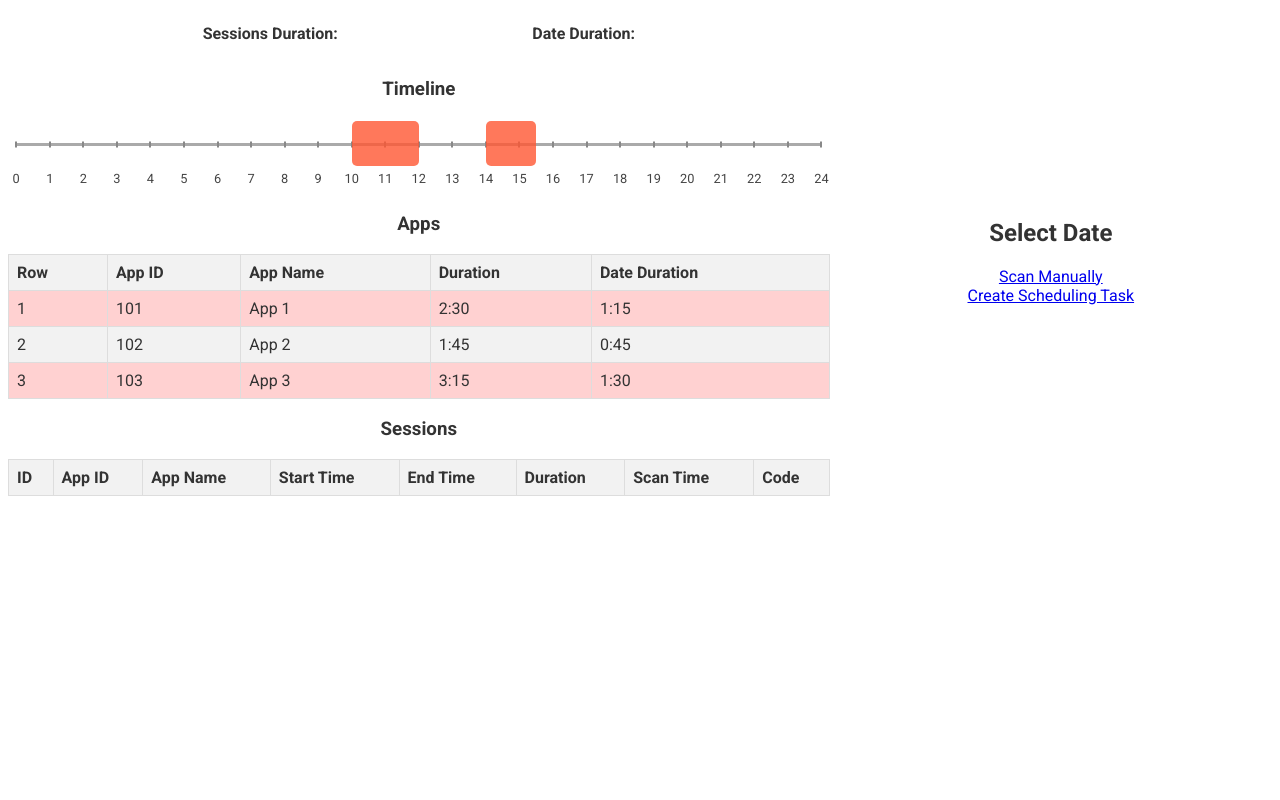
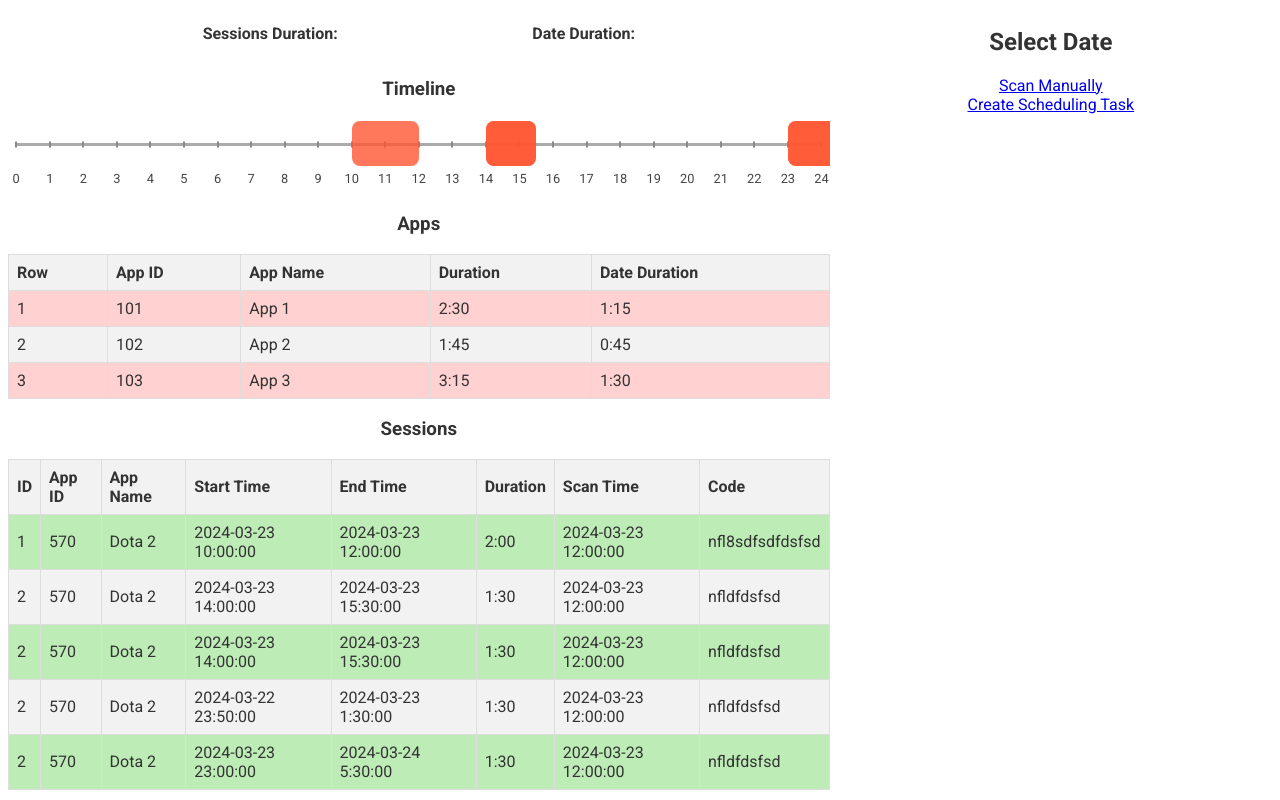
Before and after one commit to MHD-MMfire/MMTime, a Flask app: template templates/dashboard.html in a window 1280 px wide. Run offline with Flask 3, Linux system fonts and the light colour scheme; the template is opened without the code that fills it, so the values that code supplies are empty.

Commit message:
left panel almost complete

```diff
--- a/static/css/app.css
+++ b/static/css/app.css
@@ -20,7 +20,6 @@
 .right-panel {
     display: flex;
     flex-direction: column;
-    justify-content: center; /* Center vertically */
     align-items: center; /* Center horizontally */
 }
 
@@ -92,7 +91,7 @@
 .timeline-event {
     position: absolute;
     background-color: var(--primary-color);
-    border-radius: 5px;
+    border-radius: 8px;
     opacity: 0.8;
     top: -25px;
     height: 45px;
@@ -156,6 +155,7 @@
 
 .trow2 {
     background-color: #bdecb6; /* Green */
+    /*background-color: #a8dadc; !* Blue *!*/
 }
 
 .hover {
--- a/static/js/app.js
+++ b/static/js/app.js
@@ -77,8 +77,11 @@ function calculateWidth(startTime, endTime) {
 
 // Example session data (similar to previous code)
 var sessions = [
-    { start_time: '2024-03-23 10:00:00', end_time: '2024-03-23 12:00:00', duration: '2:00', app_name: 'Dota 2' },
-    { start_time: '2024-03-23 14:00:00', end_time: '2024-03-23 15:30:00', duration: '1:30', app_name: 'Dota 2'  },
+    { start_time: '2024-03-23 10:00:00', end_time: '2024-03-23 12:00:00', duration: '2:00', app_name: 'Dota 2', id: 1, app_id: 570, scan_time: '2024-03-23 12:00:00', code: 'nfl8sdfsdfdsfsd' },
+    { start_time: '2024-03-23 14:00:00', end_time: '2024-03-23 15:30:00', duration: '1:30', app_name: 'Dota 2',  id: 2, app_id: 570, scan_time: '2024-03-23 12:00:00', code: 'nfldfdsfsd' },
+    { start_time: '2024-03-23 14:00:00', end_time: '2024-03-23 15:30:00', duration: '1:30', app_name: 'Dota 2',  id: 2, app_id: 570, scan_time: '2024-03-23 12:00:00', code: 'nfldfdsfsd' },
+    { start_time: '2024-03-22 23:50:00', end_time: '2024-03-23 1:30:00', duration: '1:30', app_name: 'Dota 2',  id: 2, app_id: 570, scan_time: '2024-03-23 12:00:00', code: 'nfldfdsfsd' },
+    { start_time: '2024-03-23 23:00:00', end_time: '2024-03-24 5:30:00', duration: '1:30', app_name: 'Dota 2',  id: 2, app_id: 570, scan_time: '2024-03-23 12:00:00', code: 'nfldfdsfsd' },
     // Add more session data as needed
 ];
 
@@ -120,7 +123,7 @@ function hideTooltip() {
     tooltip.style.display = 'none';
 }
 
-//------------------------App Table---------------------------
+//------------------------Apps Table---------------------------
 
 // Sample test data for apps
 const appsData = [
@@ -166,6 +169,44 @@ function populateAppsTable() {
 // Call the function to populate the apps table
 populateAppsTable();
 
+//------------------------Sessions Table---------------------------
+function populateSessionsTable() {
+    const appsTableBody = document.getElementById('sessions-table-body');
+
+    sessions.forEach(session => {
+        const row = document.createElement('tr');
+
+        // Populate table cells
+        row.innerHTML = `
+            <td>${session.id}</td>
+            <td>${session.app_id}</td>
+            <td>${session.app_name}</td>
+            <td>${session.start_time}</td>
+            <td>${session.end_time}</td>
+            <td>${session.duration}</td>
+            <td>${session.scan_time}</td>
+            <td>${session.code}</td>
+        `;
+
+          // Add purpose class for color coding
+        row.classList.add("trow2");
+
+        // Add hover effect
+        row.addEventListener('mouseenter', () => {
+            row.classList.add('hover');
+        });
+
+        row.addEventListener('mouseleave', () => {
+            row.classList.remove('hover');
+        });
+
+        // Append row to table body
+        appsTableBody.appendChild(row);
+    });
+}
+
+// Call the function to populate the apps table
+populateSessionsTable();
 
 /*
 
```
